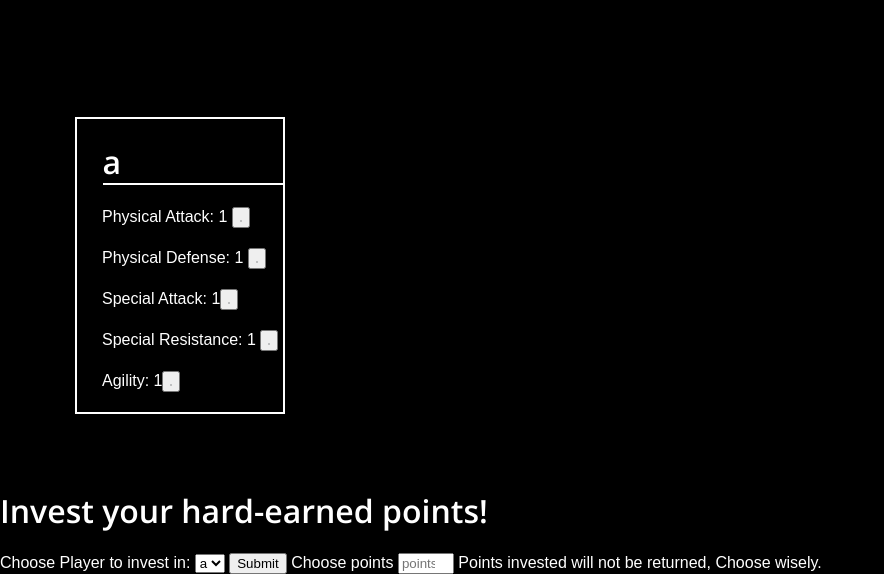
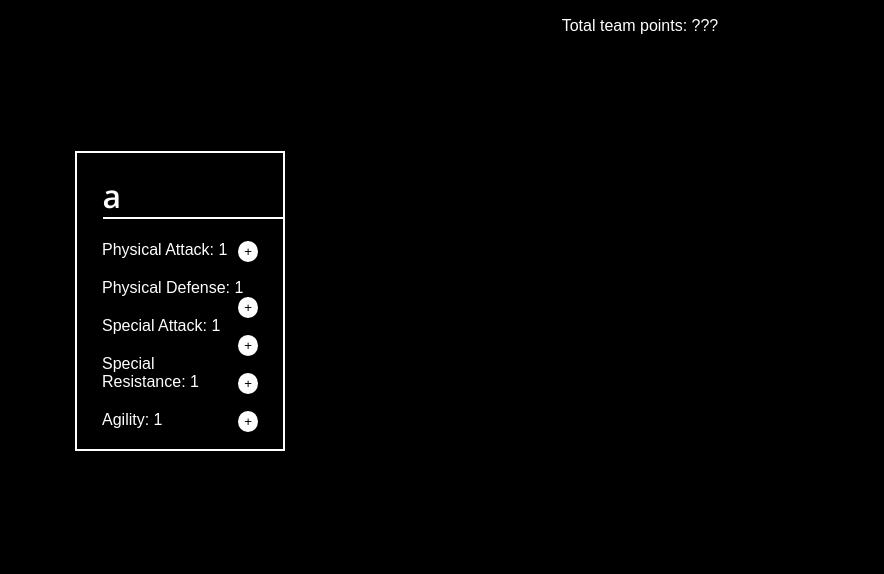
Before and after one commit to patrick-5546/battle-todo, a Django app: page /team/1/team-hub in a window 1280 px wide. Shown: the part 1649-2223 px from the top of the page, without its empty margins (0-884 px from the left). After the commit the page ends 2100 px from the top, so only its background shows below. Run offline with Django 3.2, Linux system fonts and the light colour scheme; data comes from the database, SQL or seed files in the repository; style sheets or scripts are compiled from the project's sources.

Commit message:
Added no-return buttons to player cards

```diff
--- a/team/static/team/Team-hub.css
+++ b/team/static/team/Team-hub.css
@@ -97,7 +97,20 @@ html {
 .Team-box .Teammate-card > div {
   text-align: left;
   margin-left: 25px;
+  margin-right: 25px;
   padding-bottom: 20px;
+}
+
+.Team-box .Teammate-card button {
+  text-decoration: none;
+  background: white;
+  color: black;
+  padding: 3px 6px;
+  margin: none;
+  border: none;
+  border-radius: 50%;
+  cursor: pointer;
+  float: right;
 }
 
 .Leaderboards {
@@ -121,4 +134,12 @@ html {
 .ignore {
   display: contents;
 }
+
+.InvestSkill {
+  margin: 50px;
+}
+
+.InvestSkill * {
+  place-content: center;
+}
 /*# sourceMappingURL=Team-hub.css.map */
--- a/team/static/team/Team-hub.scss
+++ b/team/static/team/Team-hub.scss
@@ -46,6 +46,7 @@ html {
     }
 }
 
+//Box for skill details
 .Skill-info {
     place-self: center;
     width: 100%;
@@ -90,7 +91,20 @@ html {
         & > div {
             text-align: left;
             margin-left: 25px;
+            margin-right: 25px;
             padding-bottom: 20px;
+        }
+
+        & button {
+            text-decoration: none;
+            background: white;
+            color: black;
+            padding: 3px 6px;
+            margin: none;
+            border: none;
+            border-radius: 50%;
+            cursor: pointer;
+            float: right;
         }
     }
 }
@@ -117,6 +131,13 @@ html {
     display: contents
 }
 
+.InvestSkill {
+    margin: 50px;
+    & * {
+        place-content: center;
+    }
+}
+
 //Anchor button to scroll to upgrade skills section
 
 
--- a/team/templates/team/team-hub.html
+++ b/team/templates/team/team-hub.html
@@ -51,6 +51,7 @@
     <div class="Team-points" style="text-align: center;">
         <h1> {{ team.team_name }}</h1>
         <p>Available Points: {{ player.todo_points }}</p>
+        <p>Total team points: ???</p>
     </div>
 
     <div class="Team-box">
@@ -58,39 +59,15 @@
         {% for player in team_players %}
         <div class="Teammate-card">
             <h1>{{ player.player_name }}</h1>
-            <div>Physical Attack: {{ player.physical_attack }} <button type="button"><img src="Media/Plus-sign.png"
-                        alt="Invest Point" width="2em" height="2em"></button></div>
-            <div>Physical Defense: {{ player.physical_defense }} <button type="button"><img src="Media/Plus-sign.png"
-                        alt="Invest Point" width="2em" height="2em"></button></div>
-            <div>Special Attack: {{ player.special_attack }}<button type="button"><img src="Media/Plus-sign.png"
-                        alt="Invest Point" width="2em" height="2em"></button></div>
-            <div>Special Resistance: {{ player.special_defense }} <button type="button"><img src="Media/Plus-sign.png"
-                        alt="Invest Point" width="2em" height="2em"></button></div>
-            <div>Agility: {{ player.speed }}<button type="button"><img src="Media/Plus-sign.png" alt="Invest Point"
-                        width="2em" height="2em"></button></div>
+            <div>Physical Attack: {{ player.physical_attack }} <button type="button"> &#43; </button></div>
+            <div>Physical Defense: {{ player.physical_defense }} <button type="button"> &#43; </button></div>
+            <div>Special Attack: {{ player.special_attack }} <button type="button"> &#43; </button></div>
+            <div>Special Resistance: {{ player.special_defense }} <button type="button"> &#43; </button></div>
+            <div>Agility: {{ player.speed }} <button type="button"> &#43; </button></div>
         </div>
         {% endfor %}
     </div>
 
 </div>
 
-<div class="InvestSkill">
-    <h1>Invest your hard-earned points!</h1>
-
-    <form action="/returnpage.php">
-        <label for="players">Choose Player to invest in: </label>
-        <select name="players" id="players">
-            {% for player in team_players %}
-            <option value="Blarg">{{ player.player_name }}</option>
-            {% endfor %}
-        </select>
-        <input type="submit" value="Submit">
-        <label for="skillpoints">Choose points</label>
-        <input type="number" id="skillpoints" name="skillpoints" min="1" max="20" placeholder="points">
-        Points invested will not be returned, Choose wisely.
-    </form>
-
-
-</div>
-
 {% endblock %}
```
Also changed, not shown: 1 other file.
